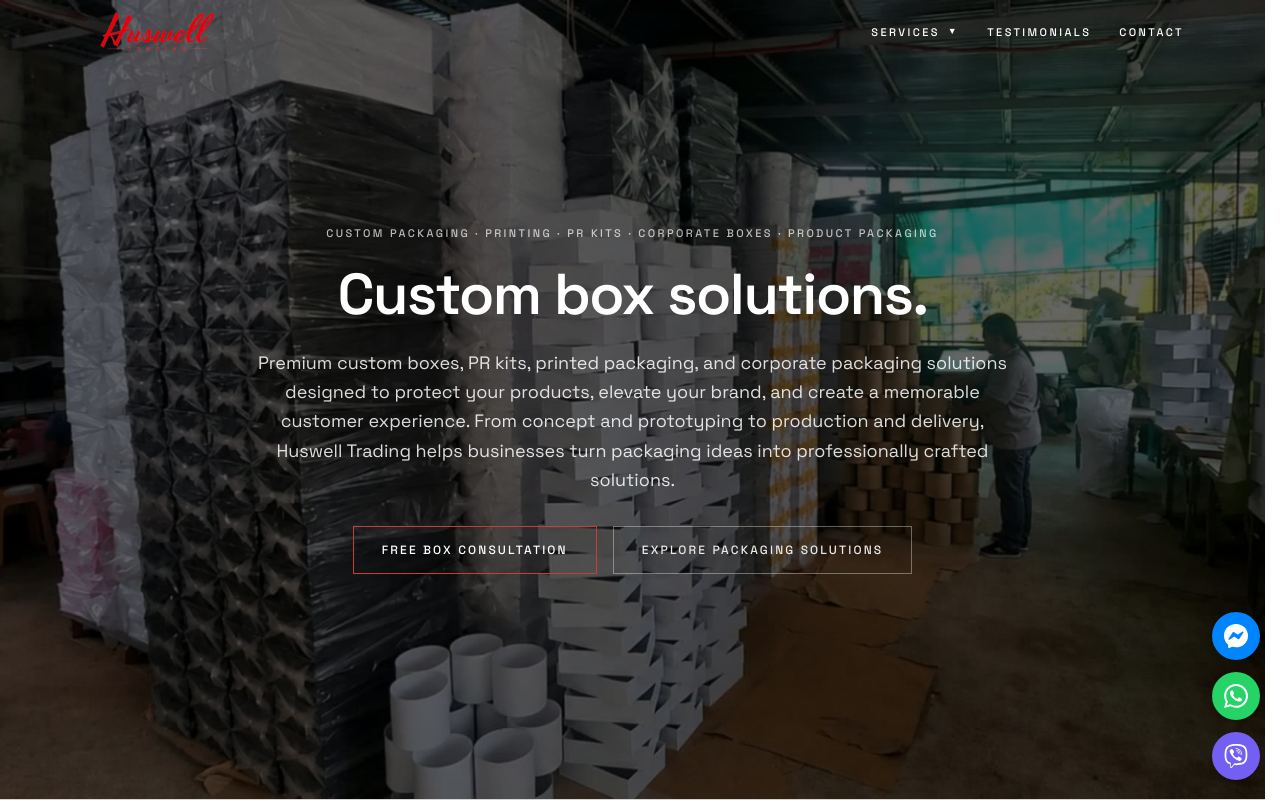
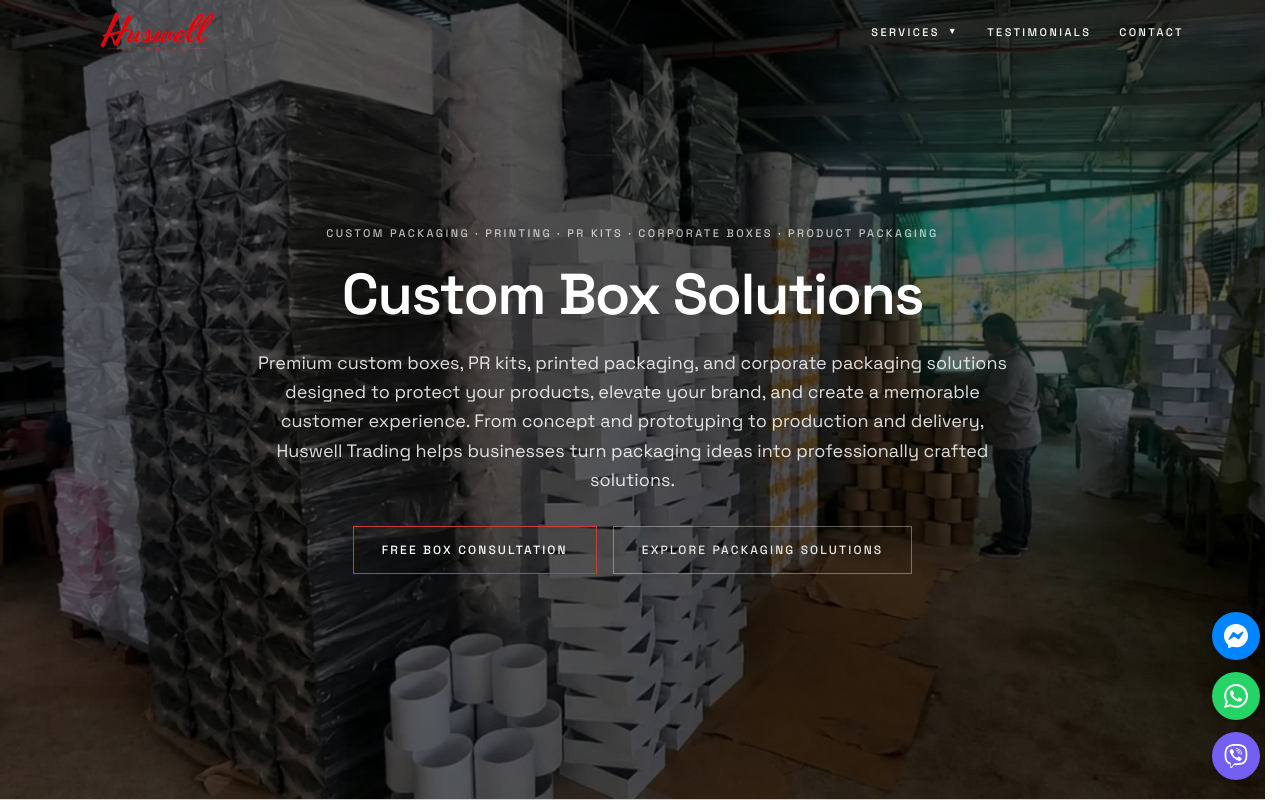
Before and after one commit to marvinstavarez-dotcom/huswell, a Next.js app: page / in a window 1280 px wide. Shown: the top 802 px of the page. Built offline with nearby package versions, Linux system fonts and the light colour scheme.

Commit message:
Update hero headline capitalization

```diff
--- a/app/page.tsx
+++ b/app/page.tsx
@@ -165,7 +165,7 @@
             Custom packaging · Printing · PR kits · Corporate boxes · Product packaging
           </p>
           <h1 className="mx-auto max-w-4xl text-[clamp(2.25rem,4.5vw,4rem)] font-semibold leading-[1.02] tracking-[-0.025em] text-white">
-            Custom box solutions.
+            Custom Box Solutions
           </h1>
           <p className="mx-auto mt-6 max-w-2xl text-lg leading-relaxed text-white/85 md:max-w-3xl">
             Premium custom boxes, PR kits, printed packaging, and corporate packaging solutions
```
